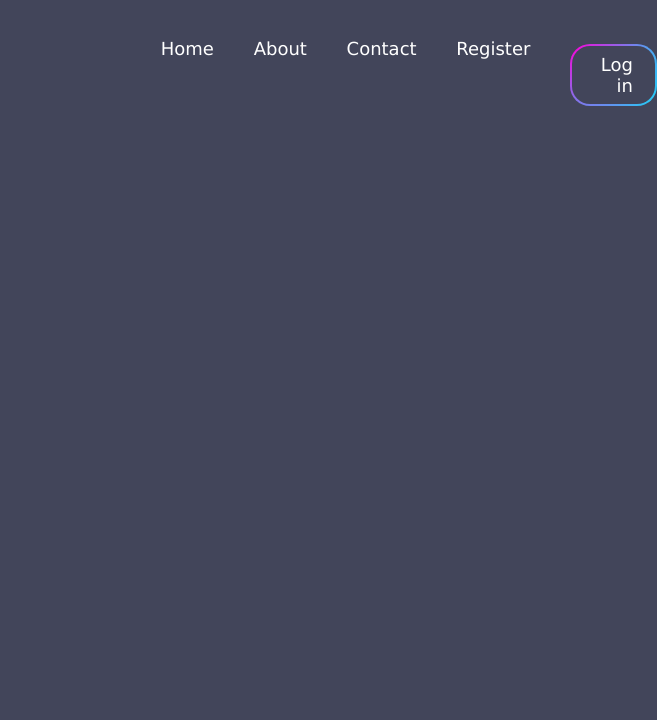
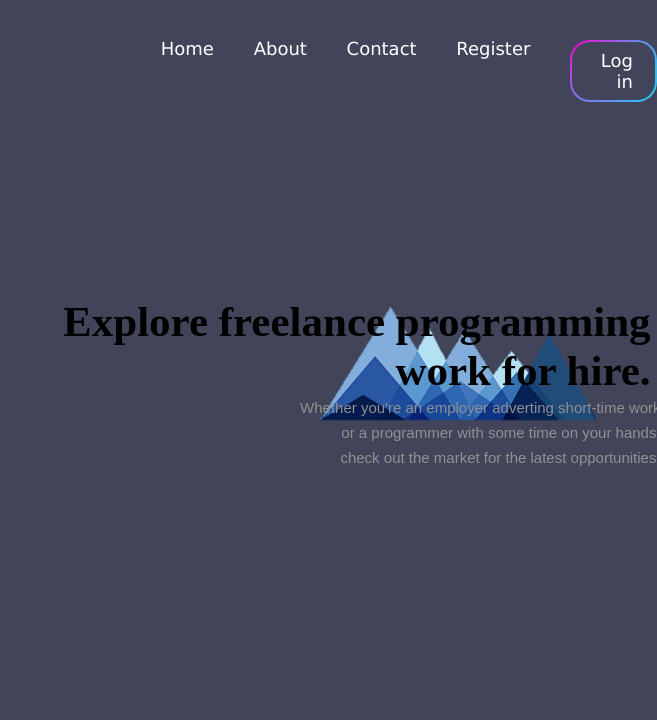
Before and after one commit to ravidesai001/monkey, a plain HTML site: page index.html in a window 1280 px wide. Shown: the whole page, without its empty margins (623-1280 px from the left). Drawn offline with Linux system fonts and the light colour scheme.

Commit message:
monkey version 3

```diff
--- a/index.html
+++ b/index.html
@@ -14,8 +14,19 @@
             <li><a href="#">Register</a></li>
             <li><a href="#" class="Login-btn"><span>Log in</span></a></li>
         </ul>
+        <div class="app-picture">
+            <img src="mountain.png"
+        </div>
+        <div class="banner">
+            <div class="app-text">
+                <h1>Explore freelance programming work for hire.</h1>
+                <p>Whether you're an employer adverting short-time work<br> or a programmer with some time on your hands,<br> check out the market for the latest opportunities.</p>
+            </div>
+        </div>
     </nav>
-   </body>
+
+
+</body>
 
 
 
--- a/style.css
+++ b/style.css
@@ -42,7 +42,7 @@ li {
 }
 
 .Login-btn {
-    top: 5.5%;
+    top: 5%;
     position: absolute;
     text-decoration: none;
     color: #fff;
@@ -57,3 +57,42 @@ li {
     padding: 8px 22px;
 
 }
+
+.app-picture {
+    width: 50%;
+    float: right;
+    padding-top: 20%;
+    padding: 20%;
+    padding-right: 0%;
+}
+
+
+
+.app-picture img {
+    width: 50%;
+    float: right;
+}
+
+.app-text {
+    width: 50%;
+    float:left;
+    margin-left: 0%;
+
+}
+.app-text h1{
+    font-size:43px;
+    width: 640px;
+    position: relative;
+    margin-left: 0%;
+
+}
+
+.app-text p{
+    width: 650px;
+    font-size: 15px;
+    margin-left: 0%;
+    line-height: 25px;
+    color: #919191;
+    font-family: sans-serif;
+
+}
```
Also changed, not shown: blue pattern.png (added), mountains.png (added), wave pattern.png (added).
